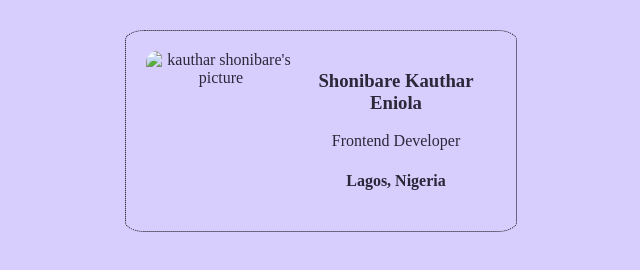
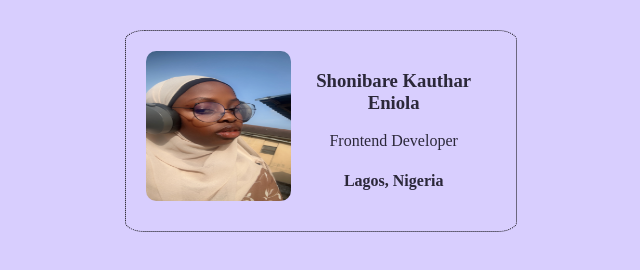
Before and after one commit to Kassynova/Scrimba-Assignment, a plain HTML site: page index.html in a window 1280 px wide. Shown: the whole page, without its empty margins (319-959 px from the left). Drawn offline with Linux system fonts and the light colour scheme; the site is published under a folder, as on GitHub Pages, so addresses that start at the root find nothing.

Commit message:
Update index.html

```diff
--- a/index.html
+++ b/index.html
@@ -7,7 +7,7 @@
     <link rel="stylesheet" href="main.css">
 </head>
 <body class="card">
-    <img class="avatar" src="/kassy.JPG" alt="kauthar shonibare's picture" width="150"
+    <img class="avatar" src="./kassy.JPG" alt="kauthar shonibare's picture" width="150"
     height="150">
 <div>
     <h3>Shonibare Kauthar Eniola </h3>
```
